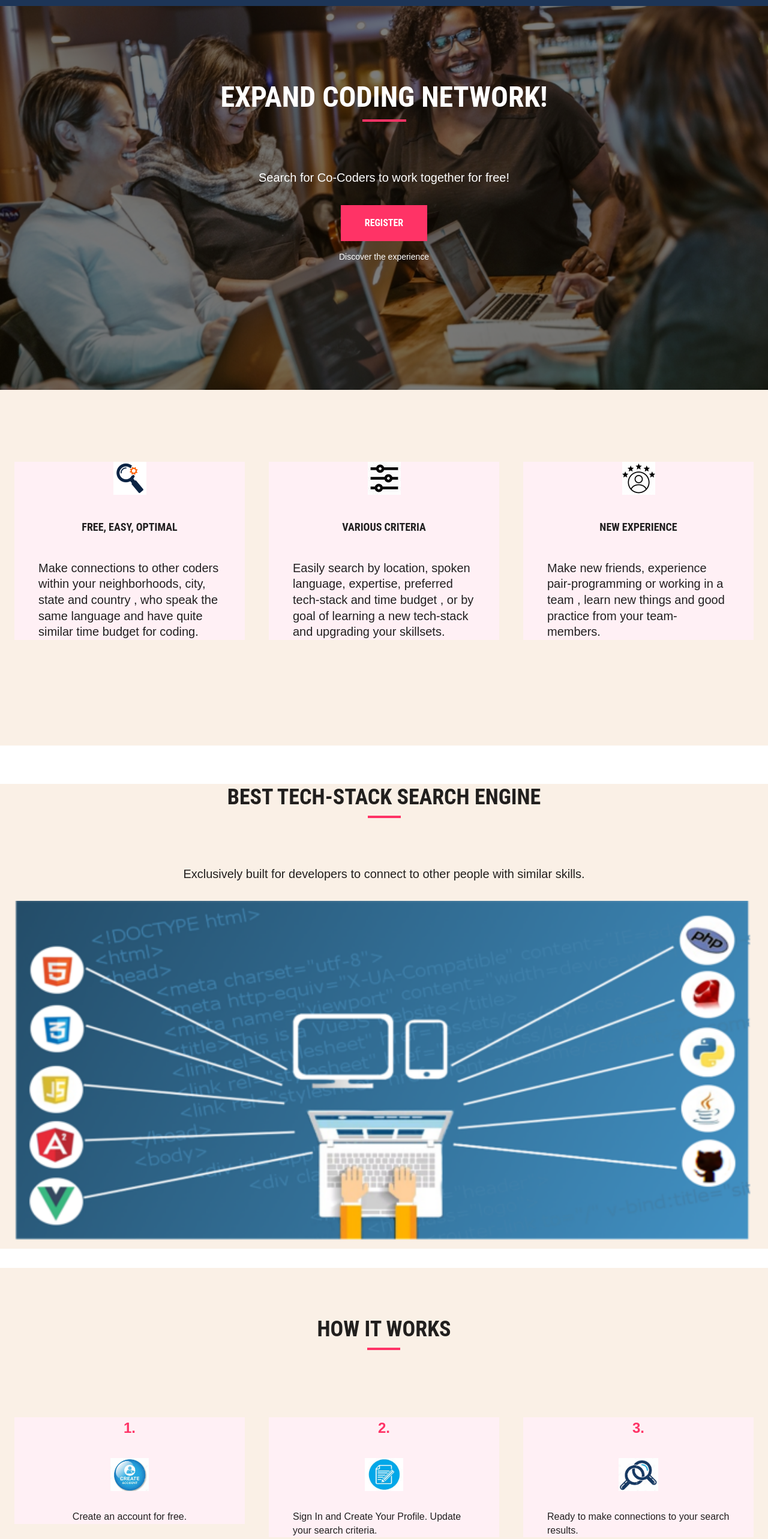
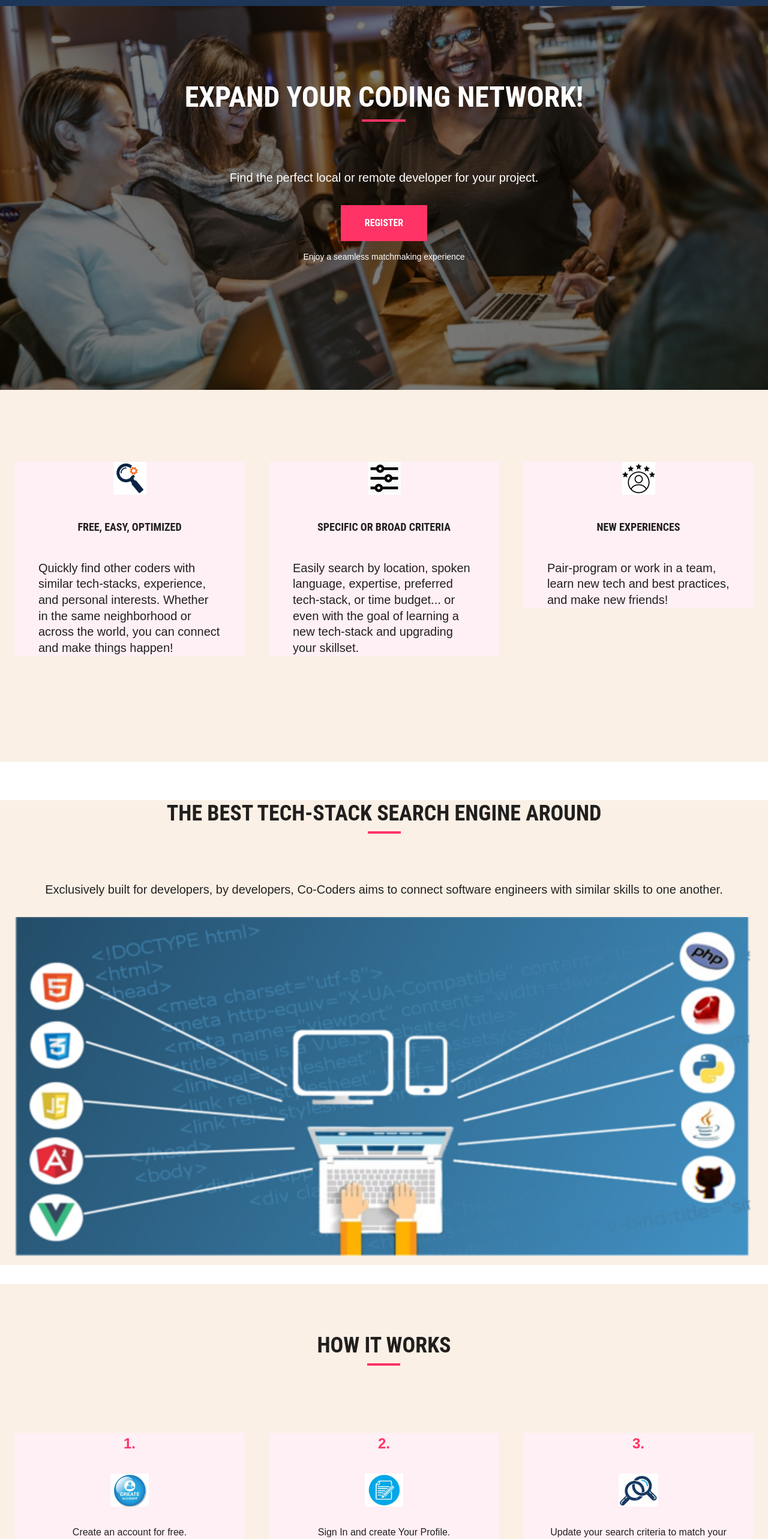
Before and after one commit to chingu-voyages/v21-geckos-team-02, a React (Create React App) app: page / in a window 1280 px wide. Shown: the part 60-2626 px from the top of the page at 60% size. Built offline with nearby package versions, Linux system fonts and the light colour scheme; no server answers.

Commit message:
Corrected language and grammer typos. Changed wording a little bit as well.

```diff
--- a/src/components/LandingPage/components/ProductExamplar.js
+++ b/src/components/LandingPage/components/ProductExamplar.js
@@ -33,7 +33,7 @@ const ProductExamplar = (props) => {
   return (
     <Container className={classes.root}>
       <Typography variant="h4" marked="center" align="center" component="h2">
-        Best Tech-Stack Search Engine
+        The Best Tech-Stack Search Engine Around
       </Typography>
       <Typography
         color="inherit"
@@ -41,8 +41,8 @@ const ProductExamplar = (props) => {
         variant="h5"
         className={classes.h5}
       >
-        Exclusively built for developers to connect to other people with similar
-        skills.
+        Exclusively built for developers, by developers, Co-Coders aims to
+        connect software engineers with similar skills to one another.
       </Typography>
       <img
         src={bestSearch}
--- a/src/components/LandingPage/components/ProductHero.js
+++ b/src/components/LandingPage/components/ProductHero.js
@@ -39,7 +39,7 @@ function ProductHero(props) {
         alt="increase priority"
       />
       <Typography color="inherit" align="center" variant="h2" marked="center">
-        Expand Coding Network!
+        Expand Your Coding Network!
       </Typography>
       <Typography
         color="inherit"
@@ -47,9 +47,8 @@ function ProductHero(props) {
         variant="h5"
         className={classes.h5}
       >
-        Search for Co-Coders to work together for free!
+        Find the perfect local or remote developer for your project.
       </Typography>
-
       <Button
         color="secondary"
         variant="contained"
@@ -61,7 +60,7 @@ function ProductHero(props) {
         Register
       </Button>
       <Typography variant="body2" color="inherit" className={classes.more}>
-        Discover the experience
+        Enjoy a seamless matchmaking experience
       </Typography>
     </ProductHeroLayout>
   );
--- a/src/components/LandingPage/components/ProductHowItWorks.js
+++ b/src/components/LandingPage/components/ProductHowItWorks.js
@@ -28,6 +28,7 @@ const styles = (theme) => ({
     display: "flex",
     flexDirection: "column",
     alignItems: "center",
+    textAlign: "center",
     padding: theme.spacing(0, 5),
     backgroundColor: "lavenderBlush",
   },
@@ -81,9 +82,7 @@ function ProductHowItWorks(props) {
               <div className={classes.item}>
                 <div className={classes.number}>2.</div>
                 <img src={signin} alt="sign in" className={classes.image} />
-                <Typography>
-                  Sign In and Create Your Profile. Update your search criteria.
-                </Typography>
+                <Typography>Sign In and create Your Profile.</Typography>
               </div>
             </Grid>
             <Grid item xs={12} md={4}>
@@ -95,7 +94,8 @@ function ProductHowItWorks(props) {
                   className={classes.image}
                 />
                 <Typography>
-                  Ready to make connections to your search results.
+                  Update your search criteria to match your wants and needs.
+                  Search for developers and make connections, fast!
                 </Typography>
               </div>
             </Grid>
--- a/src/components/LandingPage/components/ProductValues.js
+++ b/src/components/LandingPage/components/ProductValues.js
@@ -53,15 +53,12 @@ function ProductValues(props) {
                 className={classes.image}
               />
               <Typography variant="h6" className={classes.title}>
-                Free, Easy, Optimal
+                Free, Easy, Optimized
               </Typography>
               <Typography variant="h5">
-                {
-                  "Make connections to other coders within your neighborhoods, city, state and country "
-                }
-                {
-                  ", who speak the same language and have quite similar time budget for coding."
-                }
+                Quickly find other coders with similar tech-stacks, experience,
+                and personal interests. Whether in the same neighborhood or
+                across the world, you can connect and make things happen!
               </Typography>
             </div>
           </Grid>
@@ -73,15 +70,12 @@ function ProductValues(props) {
                 className={classes.image}
               />
               <Typography variant="h6" className={classes.title}>
-                Various criteria
+                Specific or broad criteria
               </Typography>
               <Typography variant="h5">
-                {
-                  "Easily search by location, spoken language, expertise, preferred tech-stack and time budget "
-                }
-                {
-                  ", or by goal of learning a new tech-stack and upgrading your skillsets."
-                }
+                Easily search by location, spoken language, expertise, preferred
+                tech-stack, or time budget... or even with the goal of learning
+                a new tech-stack and upgrading your skillset.
               </Typography>
             </div>
           </Grid>
@@ -93,13 +87,11 @@ function ProductValues(props) {
                 className={classes.image}
               />
               <Typography variant="h6" className={classes.title}>
-                New experience
+                New experiences
               </Typography>
               <Typography variant="h5">
-                {
-                  "Make new friends, experience pair-programming or working in a team "
-                }
-                {", learn new things and good practice from your team-members."}
+                Pair-program or work in a team, learn new tech and best
+                practices, and make new friends!
               </Typography>
             </div>
           </Grid>
```
